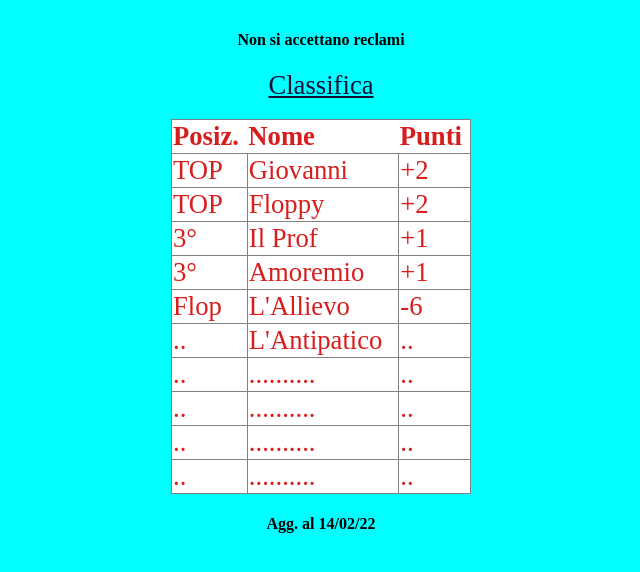
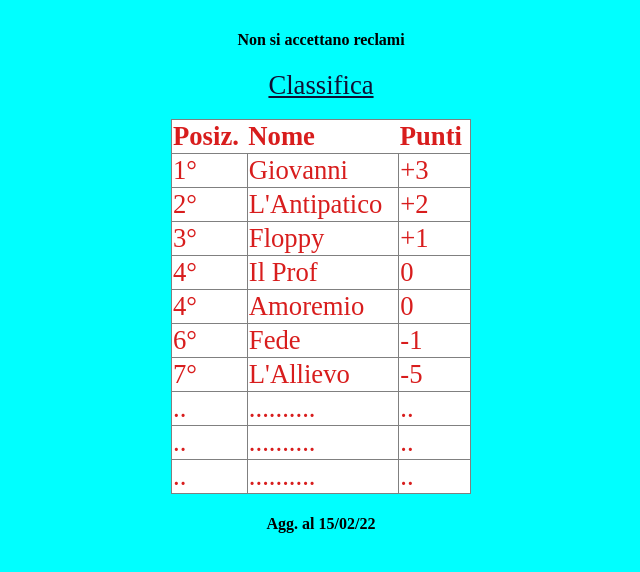
Before and after one commit to foresta1961/briscola77, a plain HTML site: page index.html in a window 1280 px wide. Shown: the part 74-646 px from the top of the page, without its empty margins (319-959 px from the left). Drawn offline with Linux system fonts and the light colour scheme.

Commit message:
modifica

```diff
--- a/index.html
+++ b/index.html
@@ -22,18 +22,18 @@
          <th>Punti</th>
        </thead>
        <tbody>
-        <tr><td>TOP</td><td>Giovanni</td><td>+2</td></tr>
-        <tr><td>TOP</td><td>Floppy</td><td>+2</td></tr>
-        <tr><td>3°</td><td>Il Prof</td><td>+1</td></tr>
-        <tr><td>3°</td><td>Amoremio</td><td>+1</td></tr>
-        <tr><td>Flop</td><td>L'Allievo</td><td>-6</td></tr>
-        <tr><td>..</td><td>L'Antipatico</td><td>..</td></tr>
-        <tr><td>..</td><td>..........</td><td>..</td></tr>
+        <tr><td>1°</td><td>Giovanni</td><td>+3</td></tr>
+        <tr><td>2°</td><td>L'Antipatico</td><td>+2</td></tr>
+        <tr><td>3°</td><td>Floppy</td><td>+1</td></tr>
+        <tr><td>4°</td><td>Il Prof</td><td>0</td></tr>
+        <tr><td>4°</td><td>Amoremio</td><td>0</td></tr>
+        <tr><td>6°</td><td>Fede</td><td>-1</td></tr>
+        <tr><td>7°</td><td>L'Allievo</td><td>-5</td></tr>
         <tr><td>..</td><td>..........</td><td>..</td></tr>
         <tr><td>..</td><td>..........</td><td>..</td></tr>
         <tr><td>..</td><td>..........</td><td>..</td></tr>
        </tbody>
      </table>
-   <h4>Agg. al 14/02/22 </h4>
+   <h4>Agg. al 15/02/22 </h4>
   </body>
 </html>
```
